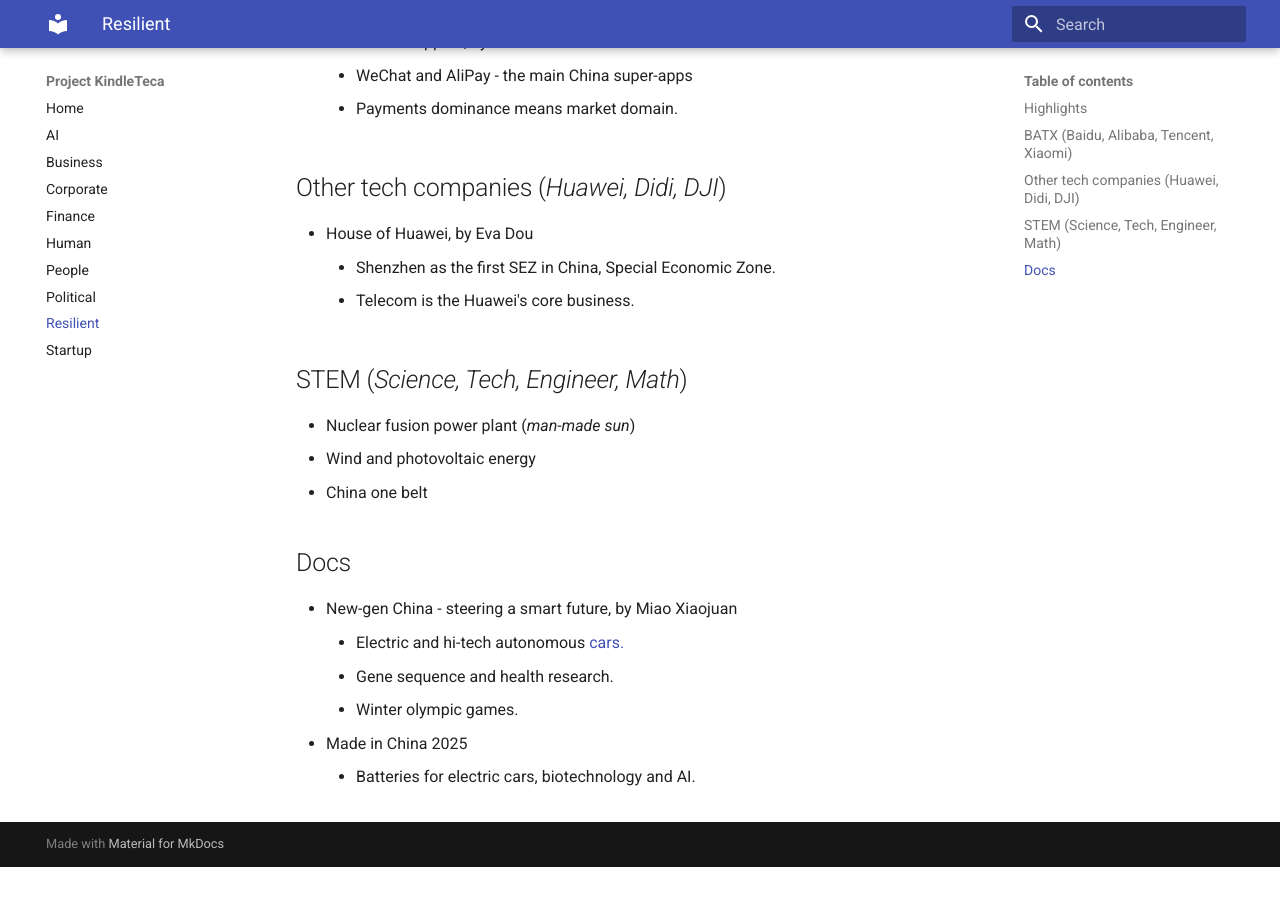
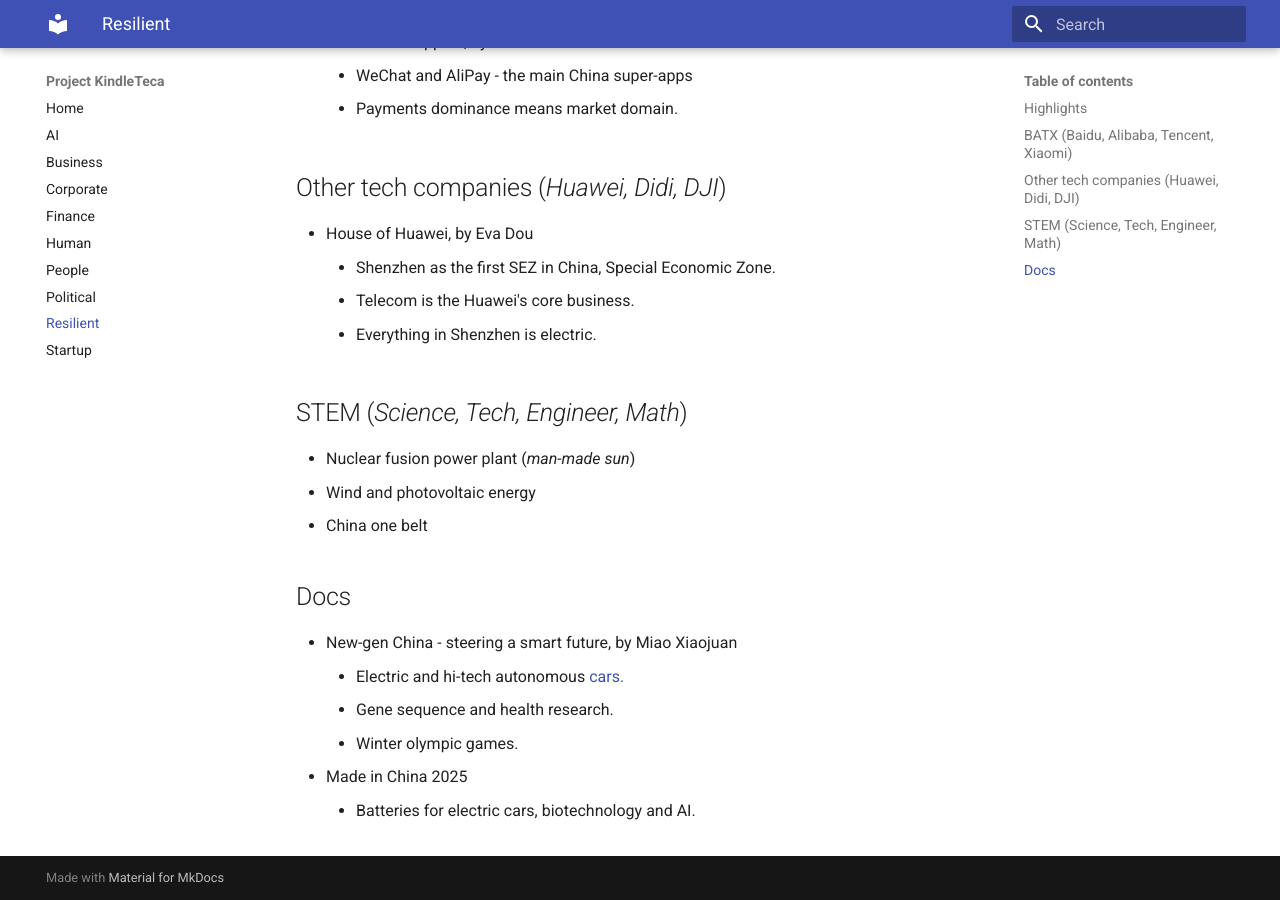
Before and after one commit to renatobrf/kindle-teca, an MkDocs documentation site: the page built from docs/china.md, in a window 1280 px wide and 900 px high, scrolled down 670 px. Built offline with MkDocs 1.6.1 and Material for MkDocs 9.7.7, drawn with Linux system fonts in a browser that asks for light colours; before the commit the page ends 1537 px from its top, so only the background shows below that.

Commit message:
Add note on Shenzhen's electric environment
Added a note about Shenzhen's electric infrastructure.

```diff
--- a/docs/china.md
+++ b/docs/china.md
@@ -20,6 +20,7 @@
 - House of Huawei, by Eva Dou
     - Shenzhen as the first SEZ in China, Special Economic Zone.
     - Telecom is the Huawei's core business.
+    - Everything in Shenzhen is electric.
 
 ## STEM (*Science, Tech, Engineer, Math*)
 - Nuclear fusion power plant (*man-made sun*)
```
